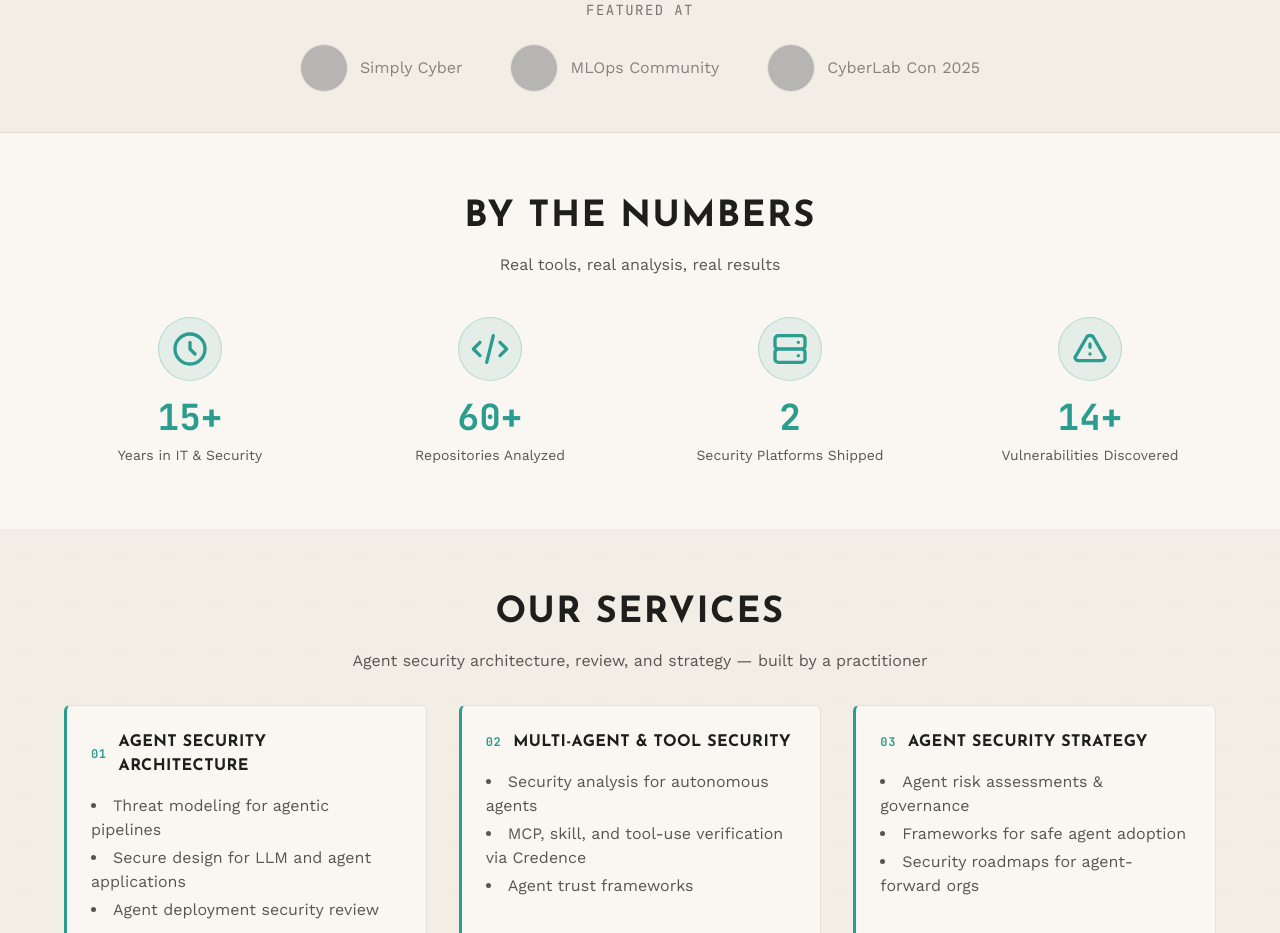
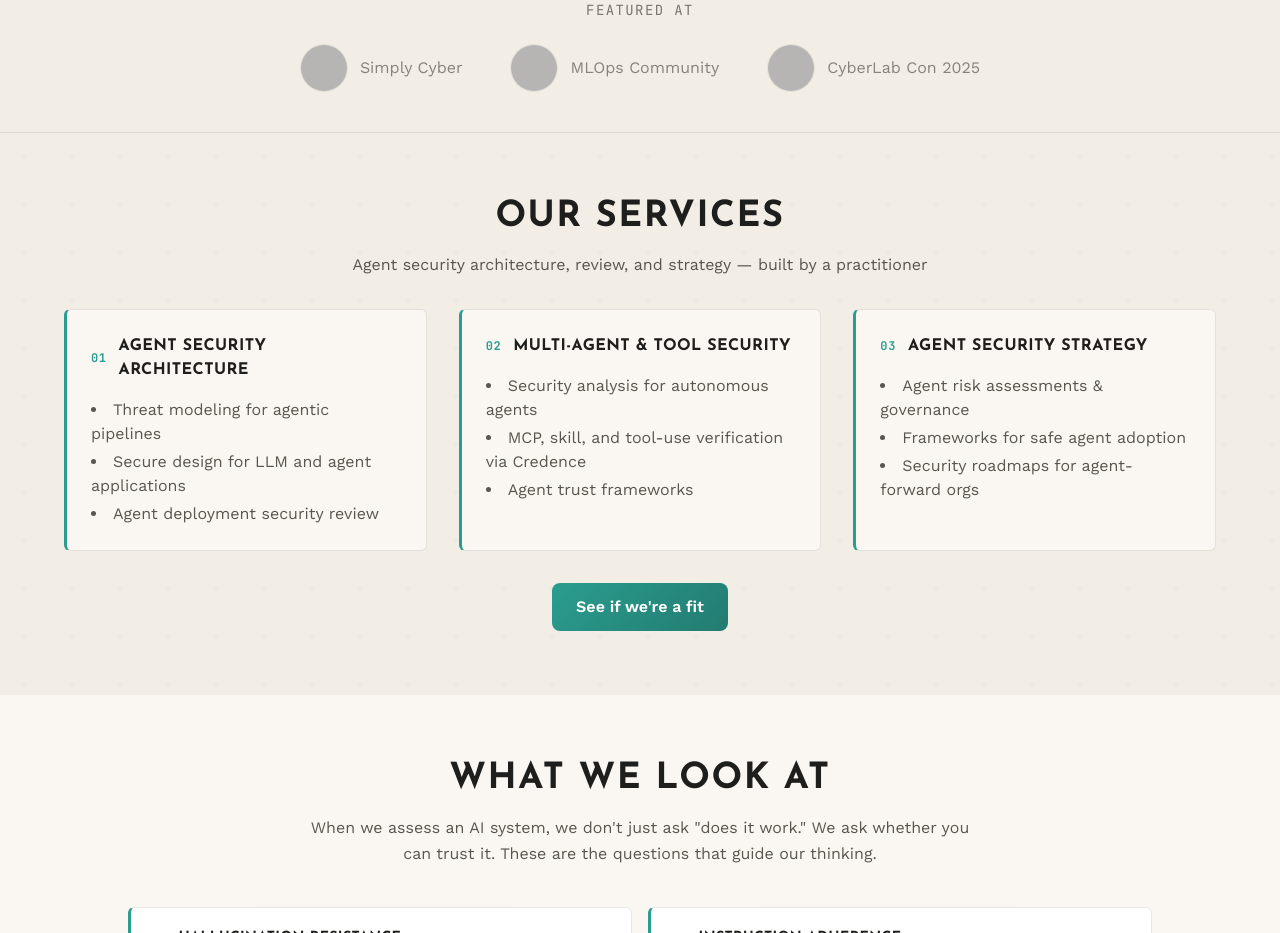
Before and after one commit to pestafford/securing-singularity, a React (Vite) app: page / in a window 1280 px wide. Shown: the part 800-1733 px from the top of the page. Built offline with nearby package versions, Linux system fonts and the light colour scheme; grey boxes are pictures that could not be loaded.

Commit message:
Remove "By the Numbers" stats section from landing page
Drops the StatsSection component, its render on the landing page, and
the now-unused stats content block.

Co-Authored-By: Claude Opus 4.7 (1M context) <noreply@anthropic.com>

```diff
--- a/src/components/StatsSection.tsx
+++ /dev/null
@@ -1,68 +0,0 @@
-import { siteContent } from "../content/siteContent";
-
-interface StatItemProps {
-  number: string;
-  label: string;
-  icon: React.ReactNode;
-}
-
-const StatItem = ({ number, label, icon }: StatItemProps) => (
-  <div className="text-center group">
-    <div className="w-16 h-16 mx-auto mb-4 rounded-full bg-primary/10 border border-primary/25 flex items-center justify-center text-primary group-hover:border-primary/50 transition-colors">
-      {icon}
-    </div>
-    <div className="text-3xl md:text-4xl font-bold text-primary mb-2 font-mono">
-      {number}
-    </div>
-    <div className="text-body font-medium text-sm">{label}</div>
-  </div>
-);
-
-const statIcons = [
-  // Years in Cybersecurity — clock
-  <svg className="w-10 h-10" fill="none" viewBox="0 0 24 24" stroke="currentColor">
-    <path strokeLinecap="round" strokeLinejoin="round" strokeWidth={2} d="M12 8v4l3 3m6-3a9 9 0 11-18 0 9 9 0 0118 0z" />
-  </svg>,
-  // Repositories Analyzed — code/folder
-  <svg className="w-10 h-10" fill="none" viewBox="0 0 24 24" stroke="currentColor">
-    <path strokeLinecap="round" strokeLinejoin="round" strokeWidth={2} d="M10 20l4-16m4 4l4 4-4 4M6 16l-4-4 4-4" />
-  </svg>,
-  // MCP Servers Assessed — server
-  <svg className="w-10 h-10" fill="none" viewBox="0 0 24 24" stroke="currentColor">
-    <path strokeLinecap="round" strokeLinejoin="round" strokeWidth={2} d="M5 12h14M5 12a2 2 0 01-2-2V6a2 2 0 012-2h14a2 2 0 012 2v4a2 2 0 01-2 2M5 12a2 2 0 00-2 2v4a2 2 0 002 2h14a2 2 0 002-2v-4a2 2 0 00-2-2m-2-4h.01M17 16h.01" />
-  </svg>,
-  // Vulnerabilities Discovered — bug/alert
-  <svg className="w-10 h-10" fill="none" viewBox="0 0 24 24" stroke="currentColor">
-    <path strokeLinecap="round" strokeLinejoin="round" strokeWidth={2} d="M12 9v2m0 4h.01m-6.938 4h13.856c1.54 0 2.502-1.667 1.732-2.5L13.732 4.5c-.77-.833-2.694-.833-3.464 0L3.34 16.5c-.77.833.192 2.5 1.732 2.5z" />
-  </svg>,
-];
-
-const StatsSection = () => {
-  const { title, subtitle, items } = siteContent.stats;
-
-  return (
-    <section className="py-12 md:py-16 px-2 md:px-6 bg-surface-subtle">
-      <div className="max-w-6xl mx-auto">
-        <h2 className="text-2xl md:text-3xl lg:text-4xl font-display font-bold uppercase tracking-[1.5px] text-center mb-4 text-heading">
-          {title}
-        </h2>
-        <p className="text-center text-body mb-10 max-w-2xl mx-auto">
-          {subtitle}
-        </p>
-
-        <div className="grid grid-cols-2 md:grid-cols-4 gap-8 md:gap-12">
-          {items.map((item, index) => (
-            <StatItem
-              key={index}
-              number={item.number}
-              label={item.label}
-              icon={statIcons[index]}
-            />
-          ))}
-        </div>
-      </div>
-    </section>
-  );
-};
-
-export default StatsSection;
--- a/src/content/siteContent.ts
+++ b/src/content/siteContent.ts
@@ -112,18 +112,6 @@ export const siteContent = {
       },
     ],
     footnote: "Our assessment approach draws on emerging standards including ISO 42001, AIUC-1, and SOC 2, and on peer-reviewed behavioral research.",
-  },
-
-  // Stats Section
-  stats: {
-    title: "By the Numbers",
-    subtitle: "Real tools, real analysis, real results",
-    items: [
-      { number: "15+", label: "Years in IT & Security" },
-      { number: "60+", label: "Repositories Analyzed" },
-      { number: "2", label: "Security Platforms Shipped" },
-      { number: "14+", label: "Vulnerabilities Discovered" },
-    ],
   },
 
   // Team Section
--- a/src/pages/LandingPage.tsx
+++ b/src/pages/LandingPage.tsx
@@ -1,7 +1,6 @@
 import { Menu, X, Phone } from "lucide-react";
 import { useState, useEffect } from "react";
 import BackgroundPattern from "../components/BackgroundPattern";
-import StatsSection from "../components/StatsSection";
 import ThemeToggle from "../components/ThemeToggle";
 import { siteContent } from "../content/siteContent";
 
@@ -257,9 +256,6 @@ const LandingPage = () => {
             </div>
           </div>
         </section>
-
-        {/* Stats Section */}
-        <StatsSection />
 
         {/* Services Section */}
         <section id="services" className="py-12 md:py-16 px-2 md:px-6 bg-surface relative overflow-hidden">
```
